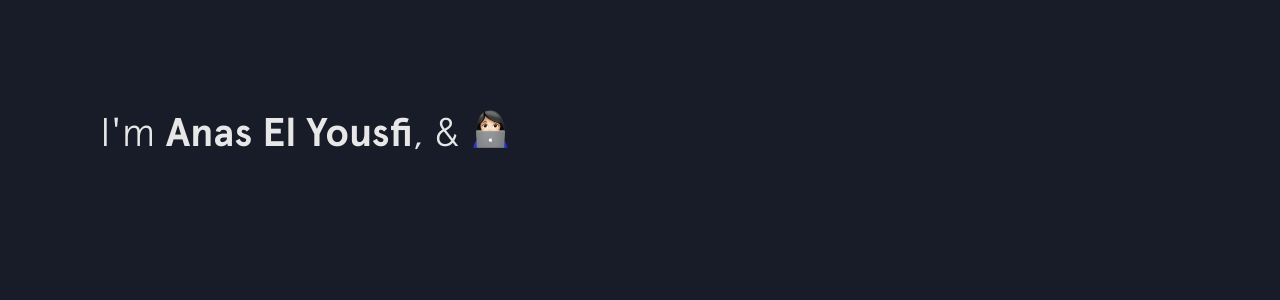
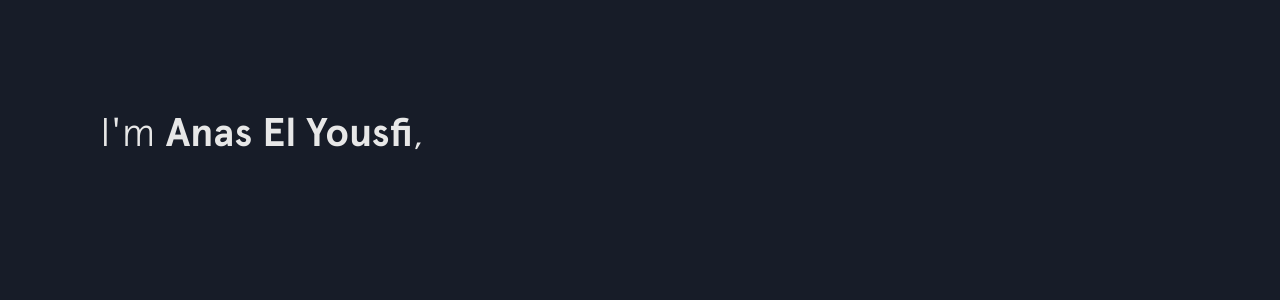
Before and after one commit to anaselyousfi/anaselyousfi.github.io, a Jekyll site: the page built from index.html, in a window 1280 px wide and 900 px high. Shown: the part 337-637 px from the top of the window. Built offline with Jekyll 4.4.1, drawn with Linux system fonts in a browser that asks for light colours; nearby versions of some CDN libraries.

Commit message:
intro V1.1

```diff
--- a/_includes/intro.html
+++ b/_includes/intro.html
@@ -4,8 +4,8 @@
   </h1>
 
   <h2 class="intro__tagline">I'm
-    <span class="name">Anas El Yousfi</span>, &amp;
-    <span class="emoji technologist"></span>
+    <span class="name">Anas El Yousfi</span>, <!--&amp;-->
+    <!-- <span class="emoji technologist"></span> -->
   </h2>
 
   <h3 class="intro__contact">
```
